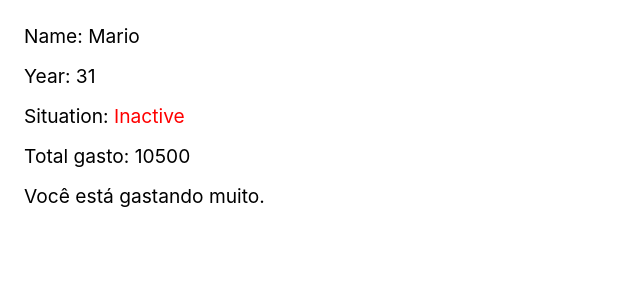
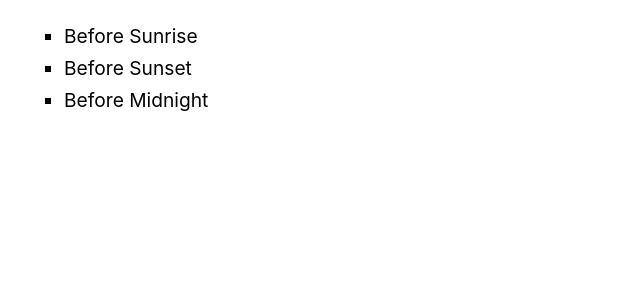
Before and after one commit to johndiegodeoliveirasilva/appreact, a React (Create React App) app: page / in a window 1280 px wide. Shown: the top 300 px of the page, without its empty margins (0-640 px from the left). Built offline with nearby package versions, Linux system fonts and the light colour scheme.

Commit message:
jsx array exemple 1

```diff
--- a/src/App.js
+++ b/src/App.js
@@ -1,51 +1,14 @@
 import React from 'react';
 
-// Mostre os dados da aplicação, como apresentado no video
-// Não utilize CSS externo, use o style para mudar as cores
-// Se a situalçai estiver ativa pinte de verde, inativa vermelho
-// Se o gasto for maior que 10000 mostre uma mensagem
-
-const luana = {
-  client: 'Luana',
-  year: 27,
-  purchases: [
-    { name: 'Notebook', price: 'R$ 2500' },
-    { name: 'Geladeira', price: 'R$ 3000' },
-    { name: 'SmartPhone', price: 'R$ 1500'},
-  ],
-  active: true,
-}
-
-const mario = {
-  client: 'Mario',
-  year: 31,
-  purchases: [
-    { name: 'Notebook', price: 'R$ 2500' },
-    { name: 'Geladeira', price: 'R$ 3000' },
-    { name: 'SmartPhone', price: 'R$ 1500' },
-    { name: 'Guitarra', price: 'R$ 3500'},
-  ],
-  active: false,
+const App = () => {
+  const filmes = ['Before Sunrise', 'Before Sunset', 'Before Midnight'];
+  return (
+    <ul>
+      {filmes.map((filme) => (
+        <li key={filme}>{filme}</li>
+      ))}
+    </ul>
+  );
 };
 
-function total_spend(data) {
-  return data.purchases.map(function(element){
-    return parseInt(element.price.replace('R$ ', ''))
-  }).reduce((previousValue, currentValue) => previousValue + currentValue);
-}
-
-const App = () => {
-  const dada = mario
-
-  return (
-    <>
-    <p>Name: {dada.client}</p>
-    <p>Year: {dada.year}</p>
-    <p>Situation: <span style={{color: dada.active ? "green": "red"}}>{dada.active ? "Active": "Inactive" }</span></p>
-    <p>Total gasto: {total_spend(dada)}</p>
-    {total_spend(dada) > 10000 && <p>Você está gastando muito.</p>}
-    </>
-  );
-}
-
 export default App;
```
